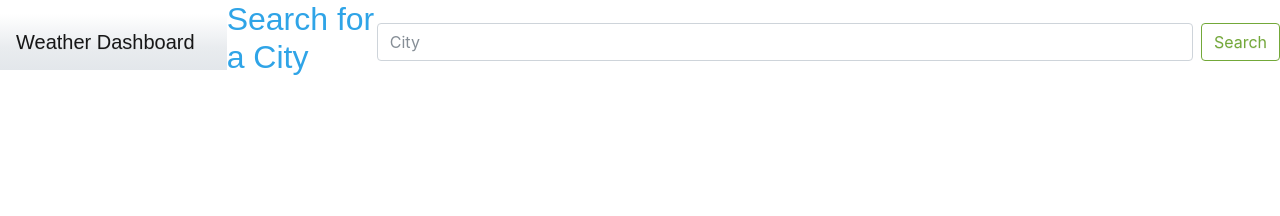
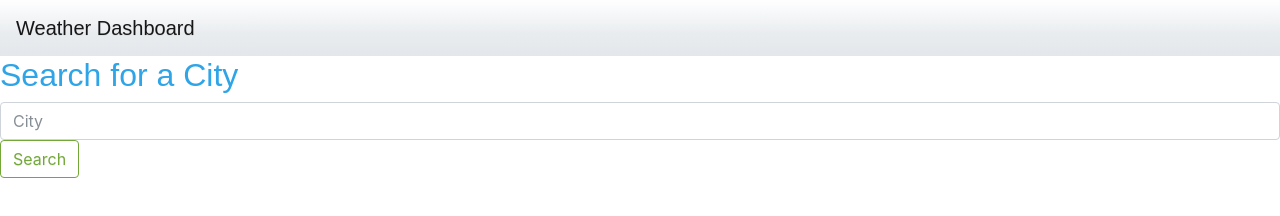
Before and after one commit to lely2011/weather-dashboard, a plain HTML site: page index.html in a window 1280 px wide. Drawn offline with nearby package versions, Linux system fonts and the light colour scheme; no server answers.

```diff
--- a/style.css
+++ b/style.css
@@ -1,16 +1,17 @@
  * {
-    margin: 0;
     font-family: Arial, Helvetica, sans-serif;
+    /* margin: 100px;
+    border: 20px;
+    padding: 50px; */
     /* background: linear-gradient(aqua, skyblue); */
 
 
-
-body {
+/* body {
     display: flex;
     justify-content: center;
-    align-items: center;
+    align-items: center; */
 
-
+}
 
 
 /* h1 {
```
Also changed, not shown: image/weather-screenshot.png (added), index.html (line endings or trailing spaces), 1 other file.
